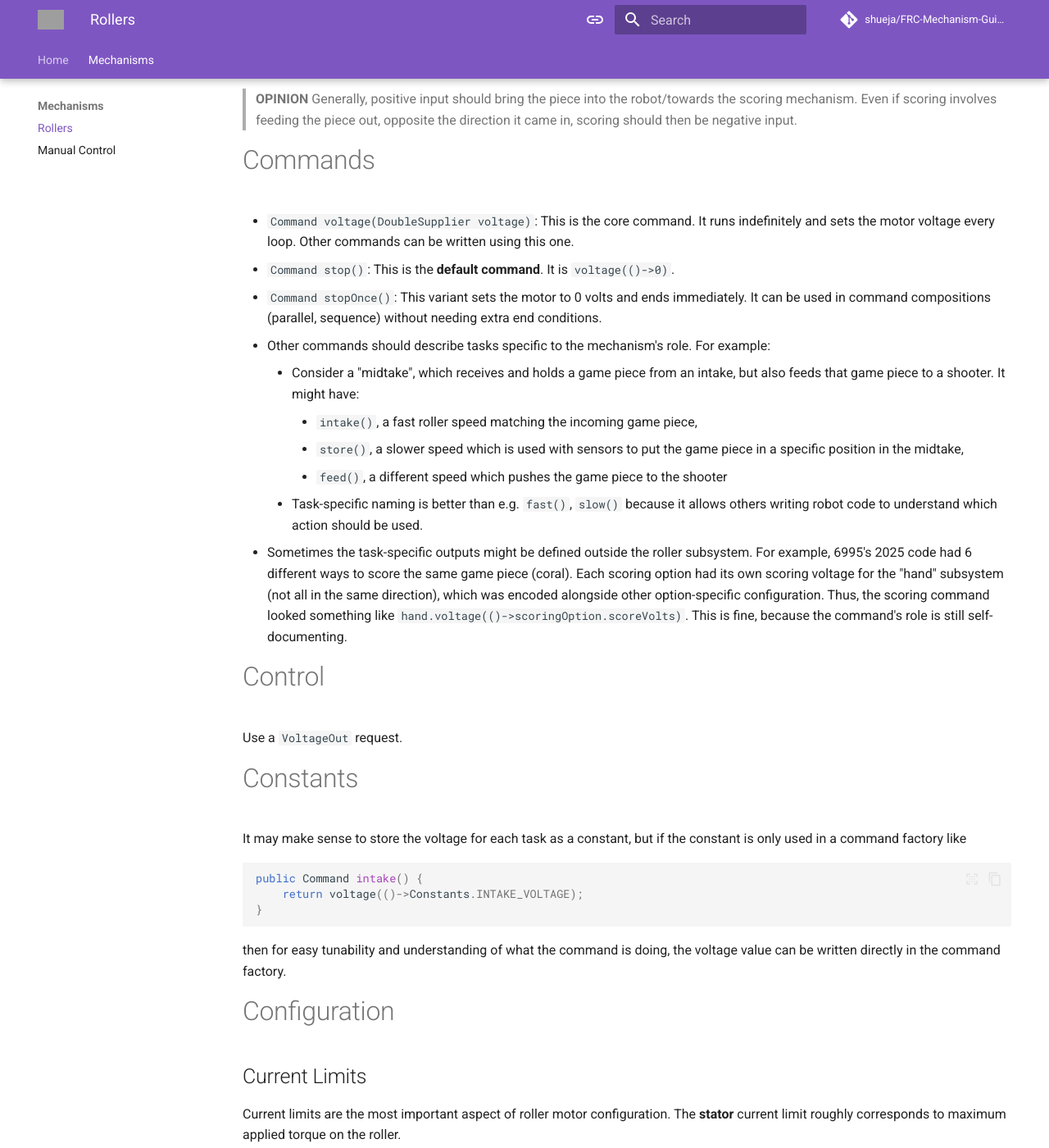
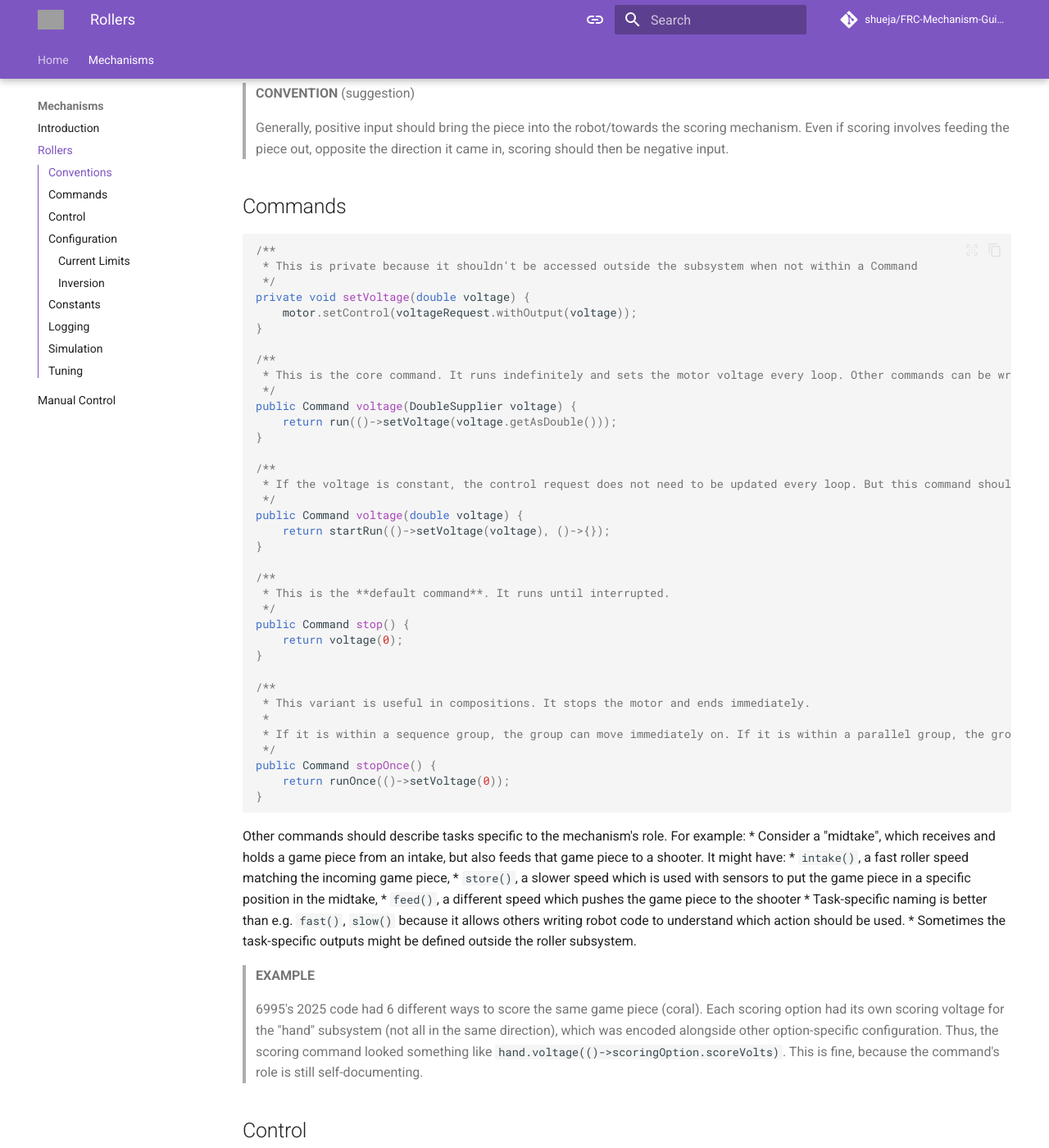
Before and after one commit to shueja/FRC-Mechanism-Guide, an MkDocs documentation site: the page built from docs/mechanisms/rollers.md, in a window 1280 px wide and 1400 px high, scrolled down 310 px. Shown: the whole window at 82% size. Built offline with MkDocs 1.6.1 and Material for MkDocs 9.7.7, drawn with Linux system fonts in a browser that asks for light colours; comment, search, counter and statistics services are not loaded; some of the changed text lies outside the part shown; grey boxes are pictures that could not be loaded.

Commit message:
Add a doc on the structure of the guides

````diff
--- a/docs/mechanisms/rollers.md
+++ b/docs/mechanisms/rollers.md
@@ -2,36 +2,68 @@
 
 This guide is for rollers or wheels that spin freely (no hard stops) but often push or stall against game pieces or field elements.
 
-# Conventions
+## Conventions
 
 It is important to be consistent regarding which direction is positive. However, best architecture abstracts positive or negative output as task-specific commands (see next section).
-> __OPINION__ Generally, positive input should bring the piece into the robot/towards the scoring mechanism. Even if scoring involves feeding the piece out, opposite the direction it came in, scoring should then be negative input.
+> __CONVENTION__ (suggestion)
+>
+> Generally, positive input should bring the piece into the robot/towards the scoring mechanism. Even if scoring involves feeding the piece out, opposite the direction it came in, scoring should then be negative input.
 
-# Commands
-* `Command voltage(DoubleSupplier voltage)`: This is the core command. It runs indefinitely and sets the motor voltage every loop. Other commands can be written using this one.
-* `Command stop()`: This is the **default command**. It is `voltage(()->0)`.
-* `Command stopOnce()`: This variant sets the motor to 0 volts and ends immediately. It can be used in command compositions (parallel, sequence) without needing extra end conditions.
-* Other commands should describe tasks specific to the mechanism's role. For example:
+## Commands
+```java
+/**
+ * This is private because it shouldn't be accessed outside the subsystem when not within a Command
+ */
+private void setVoltage(double voltage) {
+    motor.setControl(voltageRequest.withOutput(voltage));
+}
+
+/**
+ * This is the core command. It runs indefinitely and sets the motor voltage every loop. Other commands can be written using this one.
+ */
+public Command voltage(DoubleSupplier voltage) {
+    return run(()->setVoltage(voltage.getAsDouble()));
+}
+
+/**
+ * If the voltage is constant, the control request does not need to be updated every loop. But this command should still run until interrupted, mirroring how the motor will continue running the request.
+ */
+public Command voltage(double voltage) {
+    return startRun(()->setVoltage(voltage), ()->{});
+}
+
+/**
+ * This is the **default command**. It runs until interrupted.
+ */
+public Command stop() {
+    return voltage(0);
+}
+
+/**
+ * This variant is useful in compositions. It stops the motor and ends immediately.
+ *
+ * If it is within a sequence group, the group can move immediately on. If it is within a parallel group, the group ends after the other commands in the group end. If it is run on its own, it ends immediately and the subsystem goes to default command, which is also stopped.
+ */
+public Command stopOnce() {
+    return runOnce(()->setVoltage(0));
+}
+```
+Other commands should describe tasks specific to the mechanism's role. For example:
     * Consider a "midtake", which receives and holds a game piece from an intake, but also feeds that game piece to a shooter. It might have:
         * `intake()`, a fast roller speed matching the incoming game piece,
         * `store()`, a slower speed which is used with sensors to put the game piece in a specific position in the midtake,
         * `feed()`, a different speed which pushes the game piece to the shooter
     * Task-specific naming is better than e.g. `fast()`, `slow()` because it allows others writing robot code to understand which action should be used.
-* Sometimes the task-specific outputs might be defined outside the roller subsystem. For example, 6995's 2025 code had 6 different ways to score the same game piece (coral). Each scoring option had its own scoring voltage for the "hand" subsystem (not all in the same direction), which was encoded alongside other option-specific configuration. Thus, the scoring command looked something like `hand.voltage(()->scoringOption.scoreVolts)`. This is fine, because the command's role is still self-documenting.
+* Sometimes the task-specific outputs might be defined outside the roller subsystem.
+> __EXAMPLE__
+>
+> 6995's 2025 code had 6 different ways to score the same game piece (coral). Each scoring option had its own scoring voltage for the "hand" subsystem (not all in the same direction), which was encoded alongside other option-specific configuration. Thus, the scoring command looked something like `hand.voltage(()->scoringOption.scoreVolts)`. This is fine, because the command's role is still self-documenting.
 
-# Control
+## Control
 Use a `VoltageOut` request.
 
-# Constants
-It may make sense to store the voltage for each task as a constant, but if the constant is only used in a command factory like
-```java
-public Command intake() {
-    return voltage(()->Constants.INTAKE_VOLTAGE);
-}
-```
-then for easy tunability and understanding of what the command is doing, the voltage value can be written directly in the command factory.
-# Configuration
-## Current Limits
+## Configuration
+### Current Limits
 Current limits are the most important aspect of roller motor configuration. The __stator__ current limit roughly corresponds to maximum applied torque on the roller.
 
 > Ensure the current limit is enabled: `.withStatorCurrentLimitEnable(true)`. If you are not simulating motor velocity, enable the limit only in real life, with `.withStatorCurrentLimitEnable(RobotBase.isReal())`.
@@ -41,16 +73,30 @@ Current limits are the most important aspect of roller motor configuration. The
 * A too-high limit could also cause mechanical failure if the weak link is a belt run instead of friction against the piece.
 * A too-low current limit can show as the roller stopping as soon as it touches a game piece (i.e. any more resistance than just free spinning).
 
-## Inversion
+### Inversion
 Configure the InvertedValue so that positive input obeys the convention described above.
 
-# Logging
-Logging motor voltage (`motor.getMotorVoltage()`) and stator current (`motor.getStatorCurrent()`) are useful for understanding what the roller was doing in replay, since rollers are otherwise hard to visualize.
+## Constants
+It may make sense to store the voltage for each task as a constant, but if the constant is only used in a command factory like
+```java
+public Command intake() {
+    return voltage(Constants.INTAKE_VOLTAGE);
+}
+```
+then it becomes redundant. The voltage value can be written directly and still be self-documenting:
 
-# Simulation
+```java
+public Command intake() {
+    return voltage(4);
+}
+```
+## Logging
+Logging motor voltage (`motor.getMotorVoltage()`) and stator current (`motor.getStatorCurrent()`), as well as motor velocity (`motor.getVelocity()`) are useful for understanding what the roller was doing in replay, since rollers are otherwise hard to visualize. The exact value of velocity does not matter, but it helps capture what the roller was actually doing when given a particular voltage.
+
+## Simulation
 Simulation is not necessary for pure voltage control, if the current limit is disabled in simulation.
 
 If the position of the roller becomes needed for visualization, robot behavior, or simulating other sensors, then a `DCMotorSim` can be used.
 
-# Tuning
+## Tuning
 The primary things to tune are the inversion configuration, the current limit, and the voltages needed for varying tasks, in that order.
--- a/mkdocs.yml
+++ b/mkdocs.yml
@@ -90,5 +90,6 @@ nav:
   - Home:
       - Home: index.md
   - Mechanisms:
+      - Introduction: mechanisms/structure.md
       - Rollers: mechanisms/rollers.md
       - Manual Control: mechanisms/manual.md
````
Also changed, not shown: docs/index.md (+4 -1 lines), docs/mechanisms/structure.md (added, +32 -0 lines).
